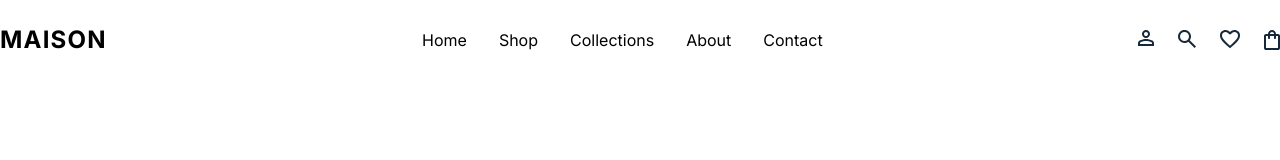
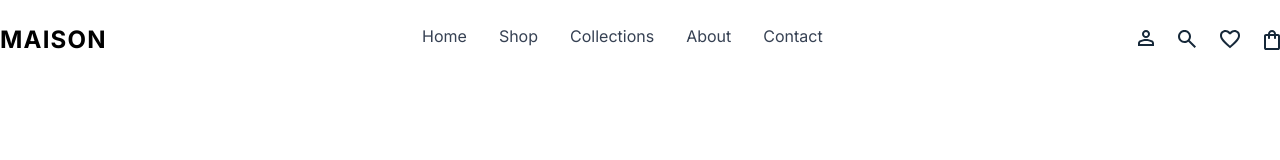
Before and after one commit to AdhamAhmad-c1/E-commerce, a website: page index.html in a window 1280 px wide. Drawn offline with Linux system fonts and the light colour scheme.

Commit message:
fixed nav hover

```diff
--- a/assets/css/input.css
+++ b/assets/css/input.css
@@ -11,8 +11,3 @@ html {
     --color-neutral: #FAFAF8;
     --font-inter: 'Inter', sans-serif;
 }
-@layer components{
-    .nav-link{
-        @apply text-[14px];
-    }
-}
--- a/index.html
+++ b/index.html
@@ -1,43 +1,76 @@
 <!DOCTYPE html>
 <html lang="en">
+
 <head>
     <meta charset="UTF-8">
     <meta name="viewport" content="width=device-width, initial-scale=1.0">
     <title>Document</title>
     <link rel="preconnect" href="https://fonts.googleapis.com">
     <link rel="preconnect" href="https://fonts.gstatic.com" crossorigin>
-    <link href="https://fonts.googleapis.com/css2?family=Inter:ital,opsz,wght@0,14..32,100..900;1,14..32,100..900&display=swap" rel="stylesheet">
-    <link rel="stylesheet" href="./assets/css/output.css"/>
+    <link
+        href="https://fonts.googleapis.com/css2?family=Inter:ital,opsz,wght@0,14..32,100..900;1,14..32,100..900&display=swap"
+        rel="stylesheet">
+    <link rel="stylesheet" href="./assets/css/output.css" />
 </head>
+
 <body>
     <header class="py-6">
         <div class="container mx-auto flex justify-between items-center">
-            <div class="menu bloack md:hidden">
+            <div class="menu block md:hidden">
                 <a href="#">
                     <img src="./assets/icons/Menu.svg" />
                 </a>
             </div>
             <div>
                 <a href="./index.html">
-                <p class="font-bold text-2xl/8 tracking-[1.2px] ">MAISON</p>
+                    <p class="font-bold text-2xl/8 tracking-[1.2px] ">MAISON</p>
                 </a>
             </div>
             <nav class="list hidden lg:block">
                 <ul class="flex gap-8">
                     <li>
-                        <a class="hover:underline hover:font-bold" href="#">Home</a>
+                        <a class="relative inline-block pb-2 text-gray-700
+         after:content-['']
+         after:absolute after:left-0 after:bottom-0
+         after:w-full after:h-0.5 after:bg-gray-800
+         after:origin-left after:scale-x-0
+         after:transition-transform after:duration-300
+         hover:after:scale-x-100" href="#">Home</a>
                     </li>
                     <li>
-                        <a class="navlink" href="#">Shop</a>
+                        <a class="relative inline-block pb-2 text-gray-700 after:content-['']
+         after:absolute after:left-0 after:bottom-0
+         after:w-full after:h-0.5 after:bg-gray-800
+         after:origin-left after:scale-x-0
+         after:transition-transform after:duration-300
+         hover:after:scale-x-100" href="#">Shop</a>
                     </li>
                     <li>
-                        <a class="navlink" href="#">Collections</a>
+                        <a class="relative inline-block pb-2 text-gray-700
+         after:content-['']
+         after:absolute after:left-0 after:bottom-0
+         after:w-full after:h-0.5 after:bg-gray-800
+         after:origin-left after:scale-x-0
+         after:transition-transform after:duration-300
+         hover:after:scale-x-100" href="#">Collections</a>
                     </li>
                     <li>
-                        <a class="navlink" href="#">About</a>
+                        <a class="relative inline-block pb-2 text-gray-700
+         after:content-['']
+         after:absolute after:left-0 after:bottom-0
+         after:w-full after:h-0.5 after:bg-gray-800
+         after:origin-left after:scale-x-0
+         after:transition-transform after:duration-300
+         hover:after:scale-x-100" href="#">About</a>
                     </li>
                     <li>
-                        <a class="navlink" href="#">Contact</a>
+                        <a class="relative inline-block pb-2 text-gray-700
+         after:content-['']
+         after:absolute after:left-0 after:bottom-0
+         after:w-full after:h-0.5 after:bg-gray-800
+         after:origin-left after:scale-x-0
+         after:transition-transform after:duration-300
+         hover:after:scale-x-100" href="#">Contact</a>
                     </li>
                 </ul>
             </nav>
@@ -45,22 +78,22 @@
                 <ul class="flex gap-6">
                     <li class="hidden md:block">
                         <a href="#">
-                            <img src="./assets/icons/Avatar.svg"/>
+                            <img src="./assets/icons/Avatar.svg" />
                         </a>
                     </li>
                     <li class="hidden md:block">
                         <a href="#">
-                            <img src="./assets/icons/Search.svg"/>
+                            <img src="./assets/icons/Search.svg" />
                         </a>
                     </li>
                     <li class="hidden md:block">
                         <a href="#">
-                            <img src="./assets/icons/Heart.svg"/>
+                            <img src="./assets/icons/Heart.svg" />
                         </a>
                     </li>
                     <li>
                         <a href="#">
-                            <img src="./assets/icons/Cart.svg"/>
+                            <img src="./assets/icons/Cart.svg" />
                         </a>
                     </li>
                 </ul>
@@ -68,4 +101,5 @@
         </div>
     </header>
 </body>
+
 </html>
```
Also changed, not shown: assets/css/output.css, assets/img/carriers.png (added), assets/img/light cruser.png (added).
